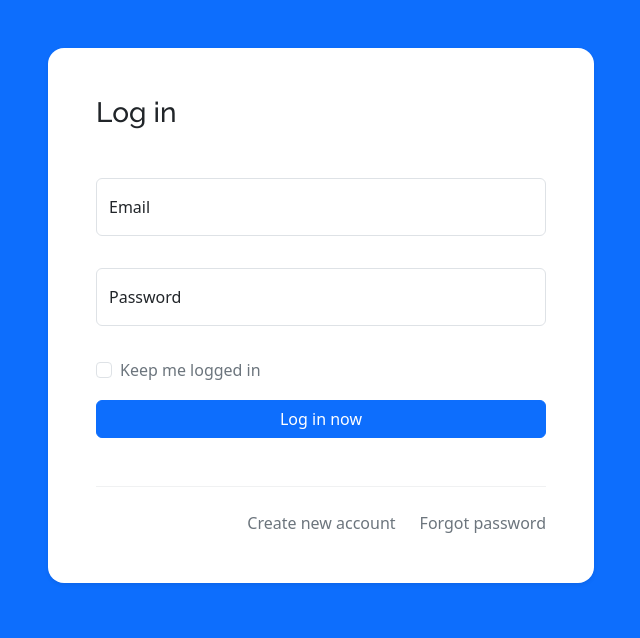
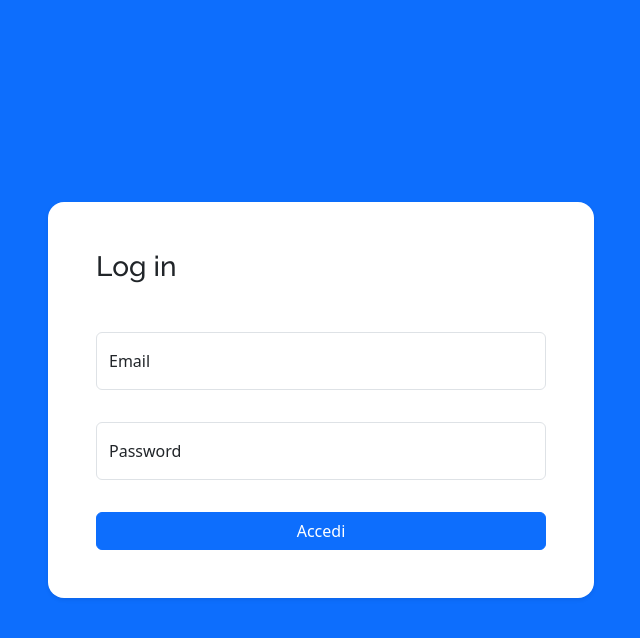
Before and after one commit to giovannifigliolini/portfolio_web, an Angular app: page /login in a window 1280 px wide. Shown: the top 638 px of the page, without its empty margins (319-959 px from the left). Built offline with nearby package versions, Linux system fonts and the light colour scheme.

Commit message:
fix: login component template

```diff
--- a/src/app/pages/login/login.component.html
+++ b/src/app/pages/login/login.component.html
@@ -1,5 +1,5 @@
 <!-- Login 6 - Bootstrap Brain Component -->
-<section class="bg-primary p-3 p-md-4 p-xl-5 vh-100">
+<section class="bg-primary p-3 p-md-4 p-xl-5 vh-100 d-flex align-items-center">
   <div class="container">
     <div class="row justify-content-center">
       <div class="col-12 col-md-9 col-lg-7 col-xl-6 col-xxl-5">
@@ -26,9 +26,8 @@
                     />
                     <label for="email" class="form-label">Email</label>
                     <div class="invalid-feedback">
-                        Please choose a username.
-                      </div>
-
+                      Please choose a username.
+                    </div>
                   </div>
                 </div>
                 <div class="col-12">
@@ -43,37 +42,21 @@
                     />
                     <label for="password" class="form-label">Password</label>
                     <div class="invalid-feedback">
-                        Please choose a username.
-                      </div>
+                      Please choose a username.
+                    </div>
                   </div>
                 </div>
-                <div class="col-12">
-                  <div class="form-check">
-                    <input
-                      class="form-check-input"
-                      type="checkbox"
-                      value=""
-                      name="remember_me"
-                      id="remember_me"
-                    />
-                    <label
-                      class="form-check-label text-secondary"
-                      for="remember_me"
-                    >
-                      Keep me logged in
-                    </label>
-                  </div>
-                </div>
+
                 <div class="col-12">
                   <div class="d-grid">
                     <button class="btn bsb-btn-2xl btn-primary" type="submit">
-                      Log in now
+                      Accedi
                     </button>
                   </div>
                 </div>
               </div>
             </form>
-            <div class="row">
+            <!-- <div class="row">
               <div class="col-12">
                 <hr class="mt-5 mb-4 border-secondary-subtle" />
                 <div
@@ -87,7 +70,7 @@
                   >
                 </div>
               </div>
-            </div>
+            </div> -->
             <!-- <div class="row">
               <div class="col-12">
                 <p class="mt-5 mb-4">Or continue with</p>
```
